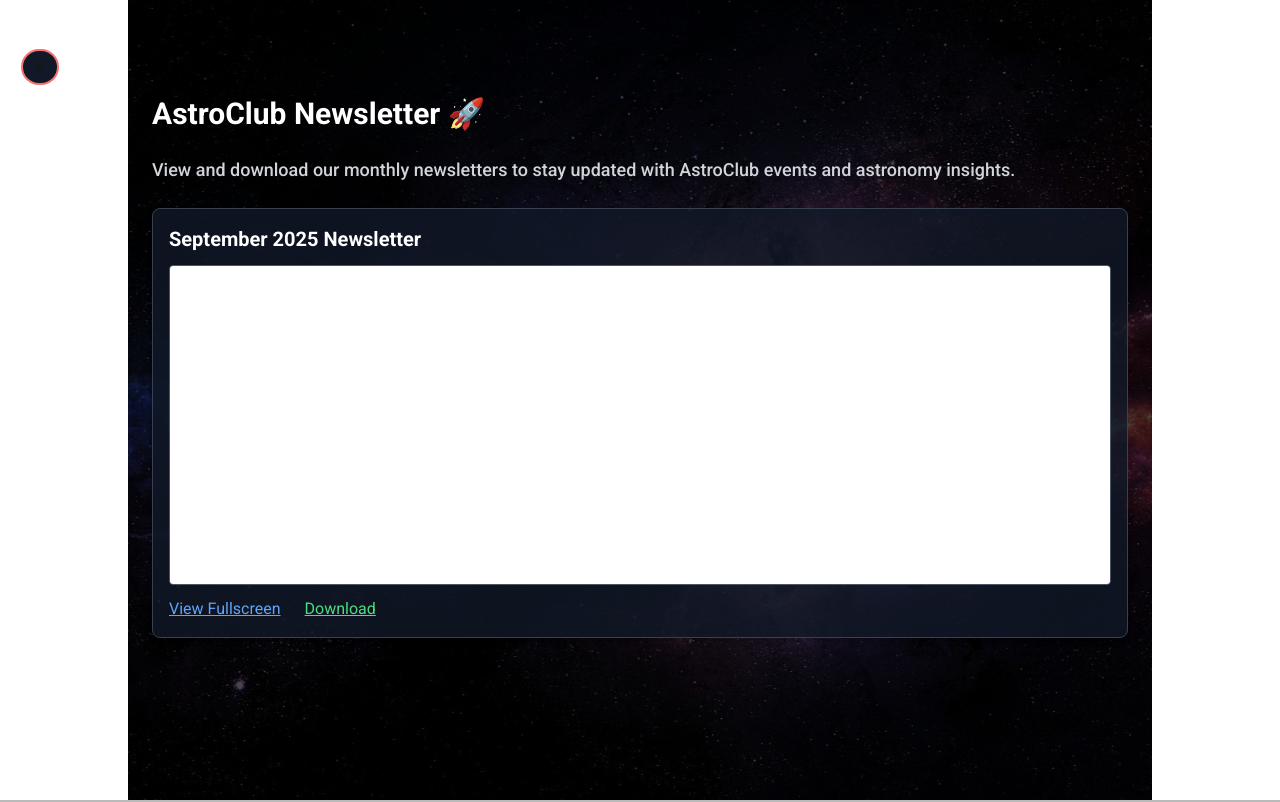
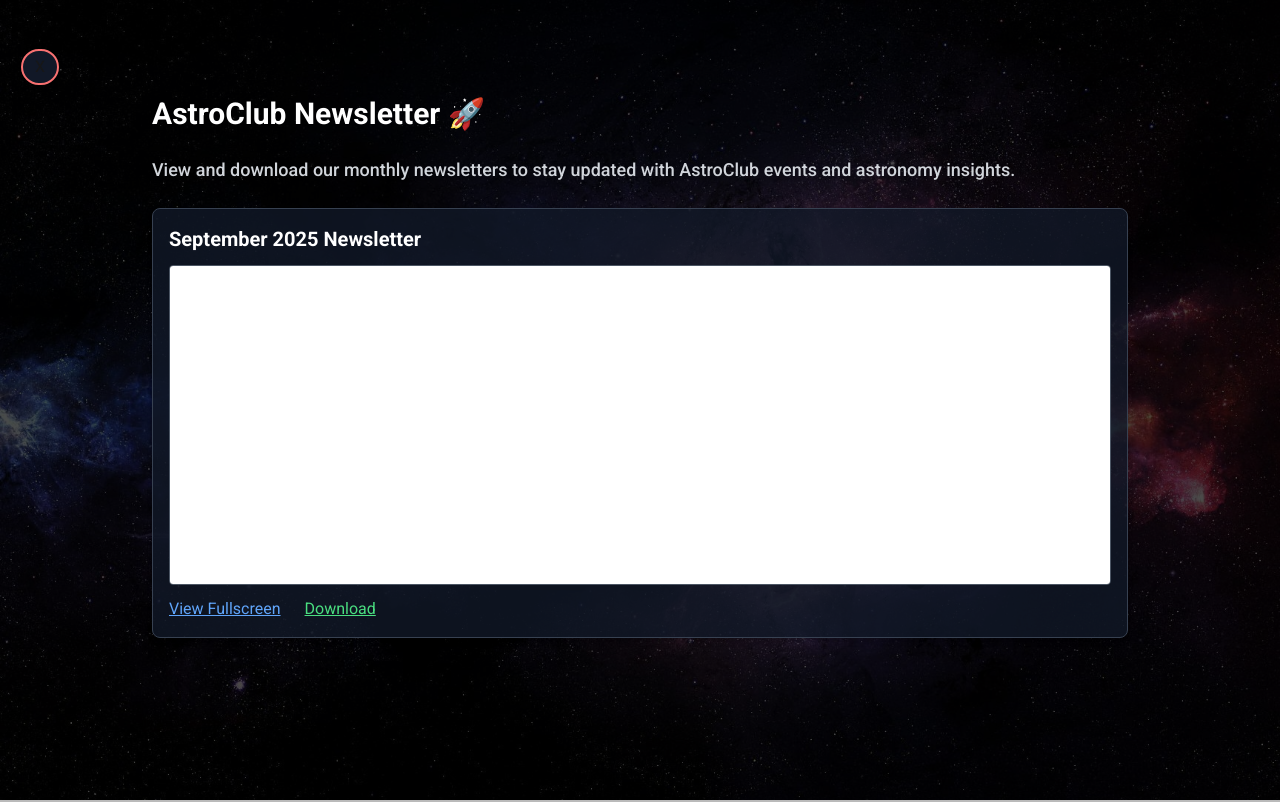
Before and after one commit to kamikaze-2004/Astro-site, a Next.js app: page /NewsLetter in a window 1280 px wide. Shown: the top 802 px of the page. Built offline with nearby package versions, Linux system fonts and the light colour scheme.

Commit message:
Update page.jsx

```diff
--- a/src/app/NewsLetter/page.jsx
+++ b/src/app/NewsLetter/page.jsx
@@ -9,18 +9,19 @@
 
   return (
     <main
-      className="pt-24 p-6 max-w-5xl mx-auto min-h-screen text-gray-200 relative"
+      className="relative min-h-screen w-full text-gray-200"
       style={{
-        backgroundImage: "url('/images/space.jpg')", // <-- your image here
+        backgroundImage: "url('/images/space.jpg')", // full-screen background
         backgroundSize: "cover",
         backgroundPosition: "center",
+        backgroundRepeat: "no-repeat",
       }}
     >
       {/* Overlay for better readability */}
       <div className="absolute inset-0 bg-black/70"></div>
 
-      {/* Content */}
-      <div className="relative z-10">
+      {/* Page Content */}
+      <div className="relative z-10 pt-24 p-6 max-w-5xl mx-auto">
         <h1 className="text-3xl font-bold mb-6 text-white">
           AstroClub Newsletter 🚀
         </h1>
```
